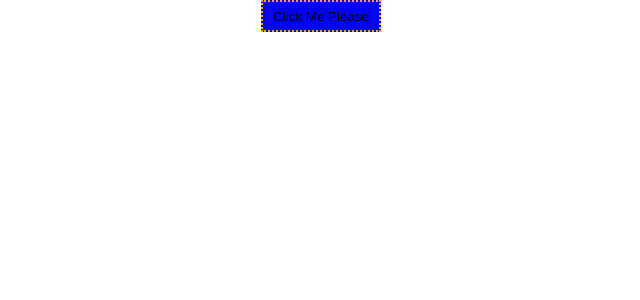
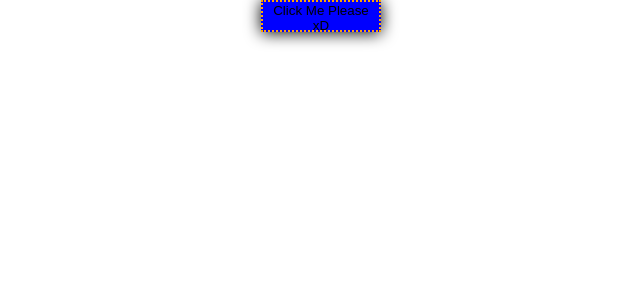
Before and after one commit to NoelBank/neo-visual-regression-testing, a React (Create React App) app: page / in a window 1280 px wide. Shown: the top 300 px of the page, without its empty margins (319-959 px from the left). Built offline with nearby package versions, Linux system fonts and the light colour scheme.

Commit message:
adjust button

```diff
--- a/src/components/Button/Button.css
+++ b/src/components/Button/Button.css
@@ -3,4 +3,5 @@
   border: 2px dotted orange;
   height: 32px;
   width: 120px;
+  box-shadow: 0 1px 16px #000;
 }
--- a/src/components/Button/Button.jsx
+++ b/src/components/Button/Button.jsx
@@ -1,10 +1,12 @@
-import React, { Component } from 'react';
-import './Button.css';
+import React, { Component } from "react";
+import "./Button.css";
 
 export class Button extends Component {
   render() {
     return (
-      <button className="Button" {...this.props}> {this.props.children} </button>
+      <button className="Button" {...this.props}>
+        {this.props.children}xD
+      </button>
     );
   }
 }
```
